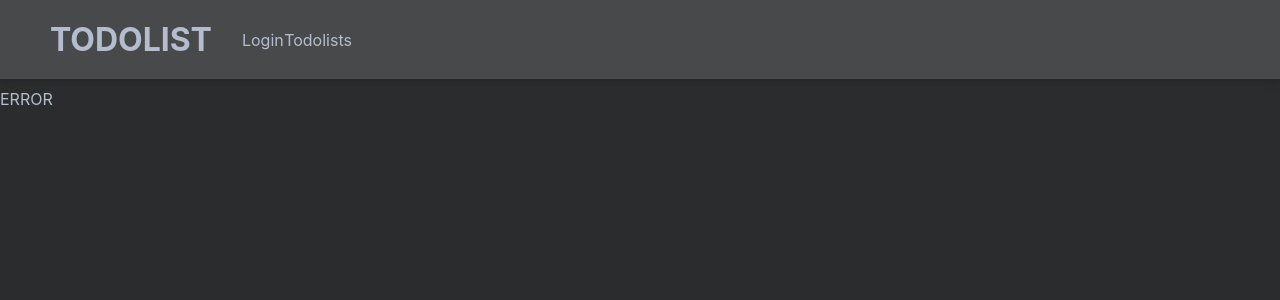
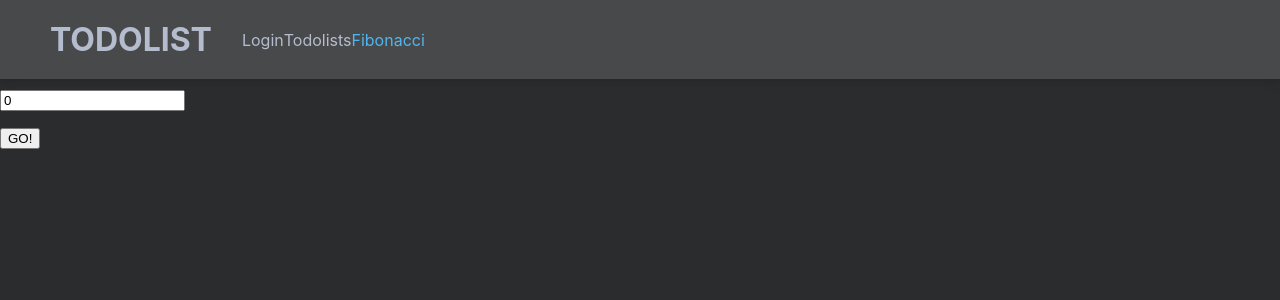
Before and after one commit to Red-K4tana/my-todolist, a React (Create React App) app: page /fibonacci in a window 1280 px wide. Shown: the top 300 px of the page. Built offline with nearby package versions, Linux system fonts and the light colour scheme.

Commit message:
add_test_Fibonacci

```diff
--- a/src/App.tsx
+++ b/src/App.tsx
@@ -9,6 +9,7 @@ import {Routes, Route, NavLink} from 'react-router-dom';
 import {Login} from "./components/Login/Login";
 import {Error404} from "./components/Error404/Error404";
 import {ErrorSnackbar} from "./components/ErrorSkackbar/ErrorSnackbar";
+import {Fibonacci} from "./components/fibonacci/Fibonacci";
 
 export function App() {
     const appStatusRequest = useSelector<AppRootStateType, RequestStatusType>(state => state.app.status)
@@ -24,6 +25,9 @@ export function App() {
               <NavLink to={'/'} className={({isActive})=> isActive ? sl.activeLink : sl.link}>
                   Todolists
               </NavLink>
+              <NavLink to={'fibonacci'} className={({isActive})=> isActive ? sl.activeLink : sl.link}>
+                  Fibonacci
+              </NavLink>
           </div>
       </header>
         { appStatusRequest === 'loading' &&
@@ -38,6 +42,7 @@ export function App() {
             <Routes>
                 <Route path={'/'} element={<TodolistsList />}/>
                 <Route path={'login'} element={<Login />}/>
+                <Route path={'fibonacci'} element={<Fibonacci />}/>
                 <Route path={'*'} element={<Error404 />}/>
             </Routes>
         </>
--- /dev/null
+++ b/src/components/fibonacci/Fibonacci.tsx
@@ -0,0 +1,27 @@
+import React, {ChangeEvent, useState} from 'react';
+
+export const Fibonacci = () => {
+    const [title, setTitle] = useState<any>(0)
+    const changeTitle = (e: ChangeEvent<HTMLInputElement>) => {
+        setTitle(e.currentTarget.value)
+    }
+
+    const fibo = (n: number):number => {
+        if (n < 2) return n
+        return fibo(n - 1) + fibo(n - 2)
+    }
+
+    const [res, setRes] = useState<number>()
+    const fibonacciGo = () => {
+        setRes(fibo(title))
+    }
+
+    console.log('render fibo')
+    return (
+        <div>
+            <input type={'text'} value={title} onChange={changeTitle}/>
+            <p>{res}</p>
+            <button onClick={fibonacciGo}>GO!</button>
+        </div>
+    );
+};
```
